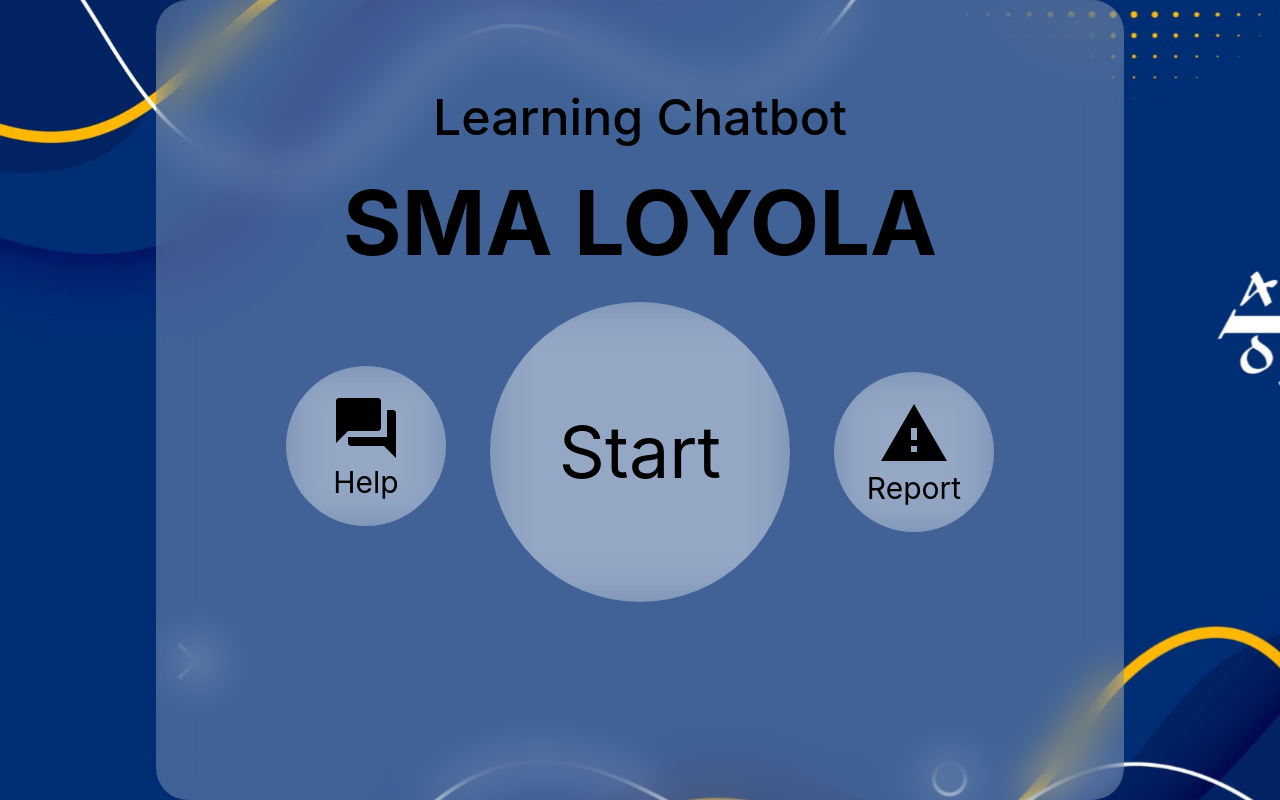
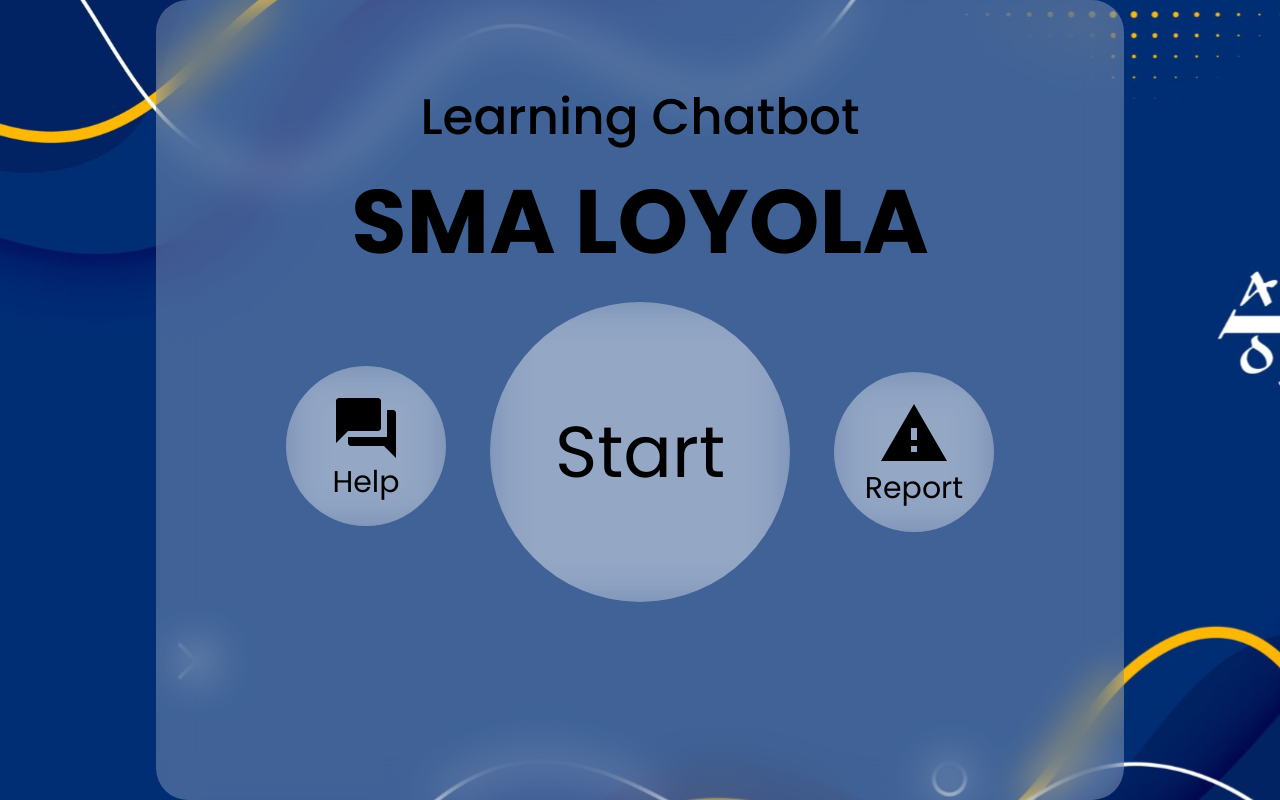
Before and after one commit to naufalHaidar12342/nextjs-rasa-chatbot, a Next.js app: page / in a window 1280 px wide. Built offline with nearby package versions, Linux system fonts and the light colour scheme.

Commit message:
change font family to Poppins

```diff
--- a/styles/globals.css
+++ b/styles/globals.css
@@ -8,9 +8,14 @@ html,
 body {
 	padding: 0;
 	margin: 0;
+	font-family: "Poppins", sans-serif;
+}
+/* body {
+	padding: 0;
+	margin: 0;
 	font-family: -apple-system, BlinkMacSystemFont, Segoe UI, Roboto, Oxygen,
 		Ubuntu, Cantarell, Fira Sans, Droid Sans, Helvetica Neue, sans-serif;
-}
+} */
 
 a {
 	color: inherit;
```
